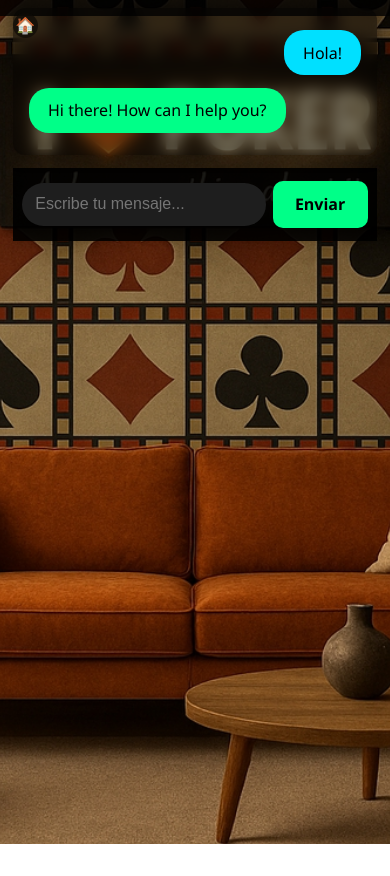
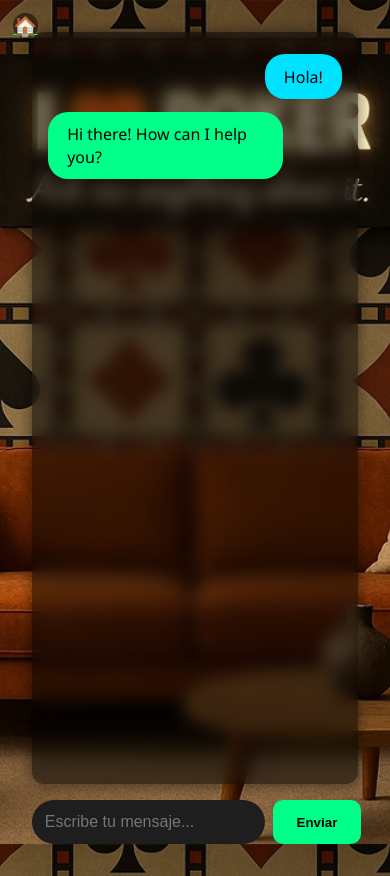
Before and after one commit to RickRick84/ThePokerBot, a React (Vite) app: page /chat in a window 390 px wide. Before the commit the page ends 844 px from the top, so only its background shows below. Built offline with nearby package versions, Linux system fonts and the light colour scheme.

Commit message:
restart de cambios

```diff
--- a/src/App.css
+++ b/src/App.css
@@ -1,122 +1,127 @@
-/* Estilos Generales (aplicados a todo el body, a menos que se anulen) */
+/* === GLOBAL === */
 body {
   margin: 0;
   font-family: 'Segoe UI', sans-serif;
   background-image: url('/bg.jpg');
-  background-size: cover; /* Cambiado a cover para mejor ajuste de la imagen */
+  background-size: cover;
   background-position: center;
   background-attachment: fixed;
   background-repeat: no-repeat;
   color: #fff;
   min-height: 100vh;
-  display: flex;
-  justify-content: center;
-  align-items: center;
-  flex-direction: column;
-  height: 100vh;
-  overflow-y: auto;
   overflow-x: hidden;
+}
+
+/* === RESET === */
+*,
+*::before,
+*::after {
   box-sizing: border-box;
 }
 
-*,
-*::before,
-*::after {
-  box-sizing: inherit;
-}
-
+/* === ROOT WRAPPER === */
 .app {
   display: flex;
   flex-direction: column;
   align-items: center;
+  justify-content: center;
+  width: 100%;
+  min-height: 100vh;
   padding: 1rem;
+}
+
+/* === HOME === */
+.homepage-container {
+  display: flex;
+  flex-direction: column;
+  align-items: center;
+  justify-content: center;
+  width: 100%;
+  max-width: 600px;
+  padding: 1rem;
+}
+
+.language-selector {
+  display: flex;
+  flex-direction: column;
+  align-items: center;
+  background-color: rgba(0, 0, 0, 0.5);
+  backdrop-filter: blur(8px);
+  padding: 2rem;
+  border-radius: 12px;
+  box-shadow: 0 0 15px rgba(0, 0, 0, 0.5);
+  width: 100%;
+  max-width: 500px;
+  text-align: center;
+}
+
+.language-selector h2 {
+  font-size: 2rem;
+  margin-bottom: 0.5rem;
+}
+
+.language-selector p {
+  margin-top: 0;
+  margin-bottom: 1.5rem;
+  font-size: 1.1rem;
+  opacity: 0.9;
+}
+
+.language-selector button {
+  background-color: #00ff88;
+  color: #000;
+  border: none;
+  border-radius: 8px;
+  padding: 0.9rem 2rem;
+  font-size: 1.1rem;
+  font-weight: bold;
+  margin: 0.4rem 0;
+  width: 80%;
+  max-width: 250px;
+  cursor: pointer;
+  text-transform: uppercase;
+  transition: all 0.2s ease-in-out;
+}
+
+.language-selector button:hover {
+  color: #00e07a;
+}
+
+/* === CHAT === */
+.chat-page-container {
+  display: flex;
+  flex-direction: column;
+  justify-content: space-between;
+  align-items: center;
   width: 100%;
   max-width: 600px;
   min-height: 100vh;
-  min-width: 0;
-}
-
-.app.chat-page-container {
-  position: relative;
-  top: 0%;
-  left: 0%;
-  transform: none;
-  max-height: unset;
-  min-height: 100vh;
-  height: 100vh;
-  overflow: hidden;
-  display: block;
-  flex-direction: column;
-  flex-shrink: 1;
-  flex-grow: 1;
-  flex-basis: auto;
-  align-items: center;
-  padding: 0;
-  margin-top: 0;
-  width: 100%;
-  max-width: 100%;
-  min-height: 100vh;
-  min-width: 0;
-}
-
-.title-container {
-  position: absolute;
-  top: 0;
-  left: 0;
-  right: 0;
-  width: 100%;
-  max-width: 100%;
-  height: auto;
-  padding-top: 0.5rem;
-  padding-bottom: 0.5rem;
-  background-color: rgba(0, 0, 0, 0.8);
-  flex-shrink: 0;
-  display: flex;
-  justify-content: center;
-  align-items: center;
-  z-index: 10;
-  min-height: 0;
-  min-width: 0;
+  padding: 1rem;
 }
 
 .chat-box {
   background-color: rgba(0, 0, 0, 0.5);
   backdrop-filter: blur(8px);
   padding: 1rem;
-  width: 540px;
+  width: 100%;
   max-width: 540px;
   border-radius: 12px;
   box-shadow: 0 0 15px rgba(0, 0, 0, 0.5);
   display: flex;
   flex-direction: column;
-  margin-bottom: 0.8rem;
-  min-width: 0;
-  min-height: 0;
   flex-grow: 1;
   overflow-y: auto;
-  overflow-x: hidden;
+  margin-bottom: 1rem;
 }
 
 .message {
-  display: flex;
-  flex-direction: column;
-  align-items: flex-start;
-  width: fit-content;
   max-width: 80%;
   padding: 0.7rem 1.2rem;
   border-radius: 20px;
   margin: 0.4rem 0;
   word-break: break-word;
-  overflow-wrap: break-word;
-  white-space: pre-wrap;
-  overflow: visible;
   font-size: 1rem;
   line-height: 1.4;
-  flex-shrink: 0;
-}
-
-.message span {
-  display: inline-block;
 }
 
 .message.user {
@@ -131,20 +136,12 @@ body {
   color: #000;
 }
 
+/* === INPUT BAR === */
 .input-bar {
   display: flex;
-  gap: 0.4rem;
-  width: 540px;
+  width: 100%;
   max-width: 540px;
-  padding: 0.6rem;
-  border-radius: 12px;
-  align-items: center;
-  flex-shrink: 0;
-  margin-top: 0.8rem;
-  height: auto;
-  align-self: center;
-  min-height: 0;
-  min-width: 0;
+  gap: 0.5rem;
 }
 
 .input-bar input {
@@ -152,11 +149,9 @@ body {
   padding: 0.8rem;
   border: none;
   border-radius: 25px;
-  font-size: 1em;
   background-color: #1e1e1e;
   color: #fff;
-  padding-right: 1.5rem;
-  min-width: 0;
+  font-size: 1rem;
 }
 
 .input-bar button {
@@ -164,282 +159,17 @@ body {
   color: #000;
   border: none;
   border-radius: 10px;
-  padding: 0.8rem 1.2rem;
+  padding: 0 1.5rem;
   font-weight: bold;
   cursor: pointer;
-  transition: background-color 0.2s ease-in-out, color 0.2s ease-in-out;
-  flex-shrink: 0;
-  flex-grow: 0;
+  transition: all 0.2s ease-in-out;
 }
 
 .input-bar button:hover {
   color: #00e07a;
 }
 
-@media (max-width: 768px) {
-  html,
-  body {
-    width: 100%;
-    max-width: 100%;
-    overflow-x: hidden;
-    height: 100vh;
-    min-height: 100vh;
-    display: flex;
-    flex-direction: column;
-    justify-content: center;
-    align-items: center;
-    background-size: cover;
-  }
-
-  .app {
-    width: 100%;
-    max-width: 100%;
-    padding: 0.5rem;
-    height: 100vh;
-    min-height: 100vh;
-    min-width: 0;
-    display: flex;
-    flex-direction: column;
-    justify-content: flex-start;
-    align-items: stretch;
-    margin-top: 0;
-  }
-
-  .app.chat-page-container {
-    position: relative;
-    top: auto;
-    left: auto;
-    transform: none;
-    flex-grow: 1;
-    flex-shrink: 1;
-    flex-basis: auto;
-    height: auto;
-    min-height: 0;
-    min-width: 0;
-    overflow-y: hidden;
-    display: flex;
-    flex-direction: column;
-    align-items: stretch;
-    width: 100%;
-    max-width: 100%;
-    padding: 0;
-    margin-top: 0;
-  }
-
-  .app.chat-page-container .title-container {
-    position: static;
-    width: 100%;
-    max-width: 100%;
-    flex-shrink: 0;
-    flex-basis: auto;
-    height: auto;
-    padding-top: 0.5rem;
-    padding-bottom: 0.5rem;
-    display: flex;
-    justify-content: center;
-    align-items: center;
-    z-index: auto;
-    background-color: transparent;
-    min-height: 0;
-    min-width: 0;
-  }
-
-  .chat-box {
-    position: static;
-    width: 100%;
-    max-width: 100%;
-    padding: 1rem;
-    overflow-y: auto;
-    background-color: rgba(0, 0, 0, 0.5);
-    backdrop-filter: blur(8px);
-    border-radius: 12px;
-    margin: 0;
-    min-width: 0;
-    min-height: 0;
-    display: flex;
-    flex-direction: column;
-    justify-content: flex-start;
-    flex-grow: 1;
-    flex-shrink: 1;
-    flex-basis: auto;
-  }
-
-  .input-bar {
-    position: static;
-    width: 100%;
-    max-width: 100%;
-    height: auto;
-    padding: 0.8rem 0.6rem;
-    display: flex;
-    gap: 0.4rem;
-    align-items: center;
-    background-color: rgba(0, 0, 0, 0.9);
-    border-radius: 0;
-    z-index: 10;
-    flex-shrink: 0;
-    flex-grow: 0;
-    flex-basis: auto;
-    min-height: 0;
-    min-width: 0;
-  }
-
-  .input-bar input {
-    flex: 1;
-    padding: 0.8rem;
-    border: none;
-    border-radius: 25px;
-    font-size: 1em;
-    background-color: #1e1e1e;
-    color: #fff;
-    padding-right: 1.5rem;
-    min-width: 0;
-  }
-
-  .input-bar button {
-    width: 95px;
-    flex-shrink: 0;
-    padding: 0.8rem 0;
-    text-align: center;
-    background-color: #00ff88;
-    color: #000;
-    border: none;
-    border-radius: 10px;
-    font-weight: bold;
-    cursor: pointer;
-    transition: background-color 0.2s ease-in-out, color 0.2s ease-in-out;
-  }
-
-  .app.homepage-container {
-    position: relative;
-    top: auto;
-    left: auto;
-    transform: none;
-    flex-grow: 1;
-    flex-shrink: 1;
-    flex-basis: auto;
-    height: auto;
-    min-height: auto;
-    min-width: 0;
-    overflow-y: visible;
-    width: 100%;
-    max-width: 100%;
-    padding: 1rem;
-    margin-top: -150px;
-    justify-content: center;
-    align-items: center;
-  }
-
-  .title-image {
-    max-height: 150px;
-    width: auto;
-  }
-
-  .title-container {
-    margin-bottom: 1.5rem;
-  }
-
-  .language-selector {
-    padding: 1rem;
-    margin-top: 80px;
-    min-height: 0;
-    min-width: 0;
-  }
-
-  .language-selector h2 {
-    font-size: 1.5rem;
-    margin-bottom: 1rem;
-  }
-
-  .language-selector button {
-    padding: 0.8rem 1.5rem;
-    font-size: 1.1rem;
-  }
-
-
-  .home-link {
-    top: 0.5rem;
-    left: 0.5rem;
-    width: 20px;
-    height: 20px;
-  }
-}
-
-/* Scroll personalizado */
-.chat-box::-webkit-scrollbar {
-  width: 8px;
-}
-
-.chat-box::-webkit-scrollbar-thumb {
-  background: #00e0ff;
-  border-radius: 10px;
-}
-
-.chat-box::-webkit-scrollbar-track {
-  background: rgba(255, 255, 255, 0.1);
-  border-radius: 10px;
-}
-
-/* --- ESTILOS PARA LA PÁGINA DE INICIO --- (outside media query) */
-.app.homepage-container {
-  position: relative;
-  top: auto;
-  left: auto;
-  transform: none;
-  height: auto;
-  max-height: none;
-  overflow-y: visible;
-  justify-content: flex-start;
-  min-height: auto;
-  min-width: 0;
-}
-
-/* Contenedor de selector de idioma (outside media query) */
-.language-selector {
-  display: flex;
-  flex-direction: column;
-  align-items: center;
-  margin-top: 2rem;
-  padding: 1.5rem;
-  background-color: rgba(0, 0, 0, 0.5);
-  backdrop-filter: blur(8px);
-  border-radius: 12px;
-  box-shadow: 0 0 15px rgba(0, 0, 0, 0.5);
-  width: 100%;
-  max-width: 540px;
-  min-height: 0;
-  min-width: 0;
-}
-
-.language-selector h2 {
-  margin-top: 0;
-  color: #fff;
-  margin-bottom: 1.5rem;
-  font-size: 1.8rem;
-  text-align: center;
-}
-
-.language-selector button {
-  background-color: #00ff88;
-  color: #000;
-  border: none;
-  border-radius: 8px;
-  padding: 0.9rem 2rem;
-  font-size: 1.2rem;
-  font-weight: bold;
-  cursor: pointer;
-  transition: background-color 0.2s ease-in-out, color 0.2s ease-in-out;
-  margin-bottom: 1rem;
-  width: 80%;
-  max-width: 250px;
-  text-align: center;
-  text-transform: uppercase;
-}
-
-.language-selector button:hover {
-  color: #00e07a;
-}
-
-/* --- ESTILOS PARA EL ÍCONO DE HOME --- (outside media query) */
+/* === HOME ICON === */
 .home-link {
   position: fixed;
   top: 0.8rem;
@@ -454,8 +184,8 @@ body {
   align-items: center;
   color: #00ff88;
   cursor: pointer;
-  transition: background-color 0.2s ease-in-out, color 0.2s ease-in-out;
   z-index: 1000;
+  font-size: 1.2rem;
 }
 
 .home-link:hover {
@@ -463,8 +193,17 @@ body {
   background-color: rgba(0, 0, 0, 0.7);
 }
 
-/* --- ESTILOS PARA EL FOOTER (si decides agregar uno) --- */
-/* footer { ... } */
+/* === SCROLL PERSONALIZADO === */
+.chat-box::-webkit-scrollbar {
+  width: 8px;
+}
 
-/* Estilos para el logo dentro del input (si lo implementas) */
-/* .input-icon { ... } */
+.chat-box::-webkit-scrollbar-thumb {
+  background: #00e0ff;
+  border-radius: 10px;
+}
+
+.chat-box::-webkit-scrollbar-track {
+  background: rgba(255, 255, 255, 0.1);
+  border-radius: 10px;
+}
--- a/src/index.css
+++ b/src/index.css
@@ -1,69 +1,12 @@
+html, body, #root {
+  height: 100%;
+  margin: 0;
+  padding: 0;
+}
+
 :root {
-  font-family: system-ui, Avenir, Helvetica, Arial, sans-serif;
-  line-height: 1.5;
+  font-family: 'Segoe UI', system-ui, Avenir, Helvetica, Arial, sans-serif;
   font-weight: 400;
-
-  color-scheme: light dark;
-  color: rgba(255, 255, 255, 0.87);
-  background-color: #242424;
-
-  font-synthesis: none;
-  text-rendering: optimizeLegibility;
   -webkit-font-smoothing: antialiased;
   -moz-osx-font-smoothing: grayscale;
 }
-
-a {
-  font-weight: 500;
-  color: #646cff;
-  text-decoration: inherit;
-}
-a:hover {
-  color: #535bf2;
-}
-
-body {
-  margin: 0;
-  /* Eliminamos display: flex y place-items: center de los estilos globales del body */
-  /* display: flex; */
-  /* place-items: center; */
-  min-width: 320px;
-  min-height: 100vh; /* Mantenemos min-height global, la media query de App.css definirá height: 100vh */
-}
-
-h1 {
-  font-size: 3.2em;
-  line-height: 1.1;
-}
-
-button {
-  border-radius: 8px;
-  border: 1px solid transparent;
-  padding: 0.6em 1.2em;
-  font-size: 1em;
-  font-weight: 500;
-  font-family: inherit;
-  background-color: #1a1a1a;
-  cursor: pointer;
-  transition: border-color 0.25s;
-}
-button:hover {
-  border-color: #646cff;
-}
-button:focus,
-button:focus-visible {
-  outline: 4px auto -webkit-focus-ring-color;
-}
-
-@media (prefers-color-scheme: light) {
-  :root {
-    color: #213547;
-    background-color: #ffffff;
-  }
-  a:hover {
-    color: #747bff;
-  }
-  button {
-    background-color: #f9f9f9;
-  }
-}
```
